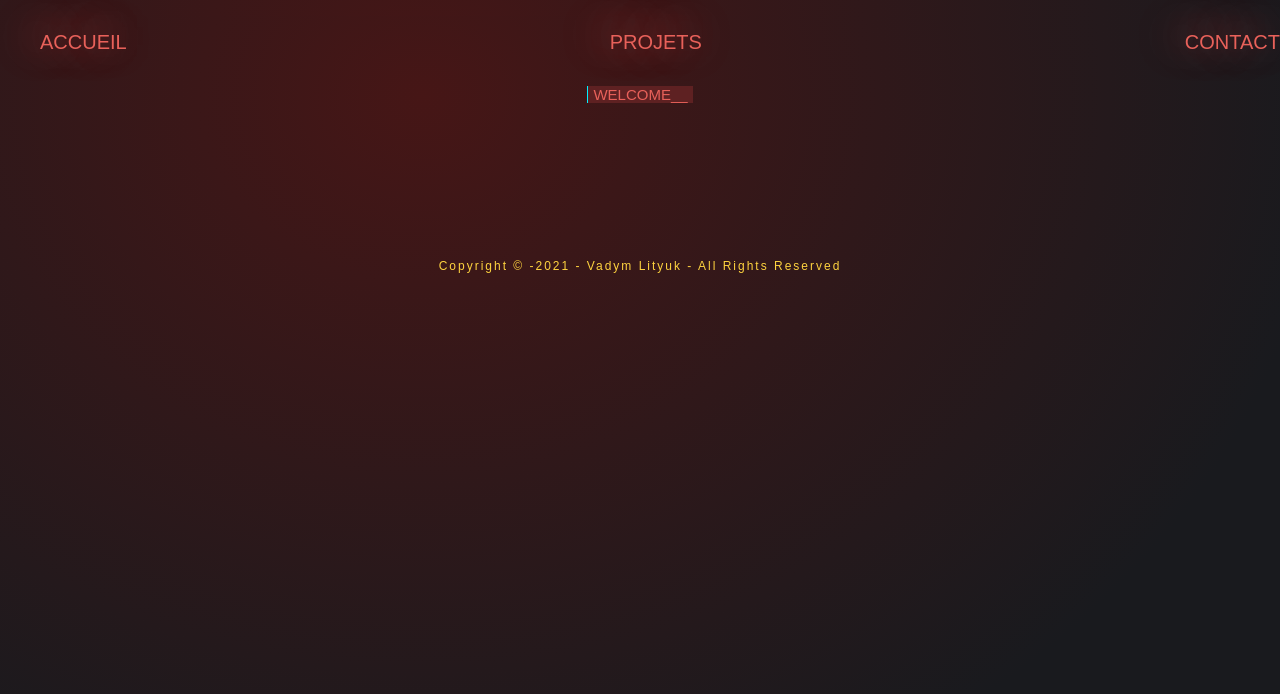
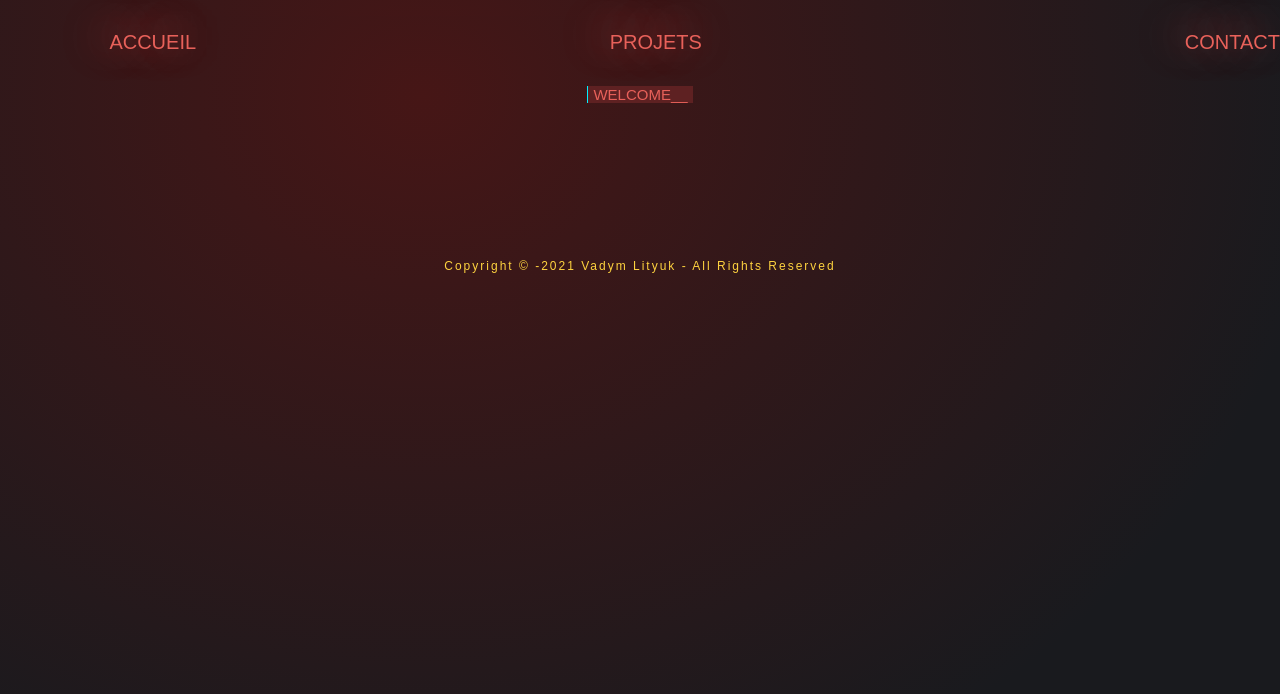
Before and after one commit to VadymLityuk/1017examen2vadymlityuk, a Vue app in the folder examen2/: page / in a window 1280 px wide. Shown: the top 694 px of the page. Built offline with nearby package versions, Linux system fonts and the light colour scheme; a web font is replaced by a local one.

Commit message:
ma directive bas de page

```diff
--- a/examen2/src/components/Footer.vue
+++ b/examen2/src/components/Footer.vue
@@ -1,6 +1,6 @@
 <template>
   <footer>
-     <p v-mydirective> - Vadym Lityuk </p>
+     <p v-mydirective> Vadym Lityuk </p>
   </footer>
 </template>
 
--- a/examen2/src/components/Header.vue
+++ b/examen2/src/components/Header.vue
@@ -2,7 +2,7 @@
   <header>
     <ul>
      <nav v-for="item in menu" :key="item.id+item.name">
-          <router-link v-if="item.name==='about'" style="float:right" class="link" :to="{path:item.name}"  tag="a">{{item.name | translateTo(language)}}</router-link>
+          <router-link v-if="item.name==='home'" style="float:right" class="link" :to="{path:item.name}"  tag="a">{{item.name | translateTo(language)}}</router-link>
           <router-link v-else class="link" :to="{path:item.name}" tag="a">{{item.name | translateTo(language)}}</router-link>
       </nav>
       </ul>
```
